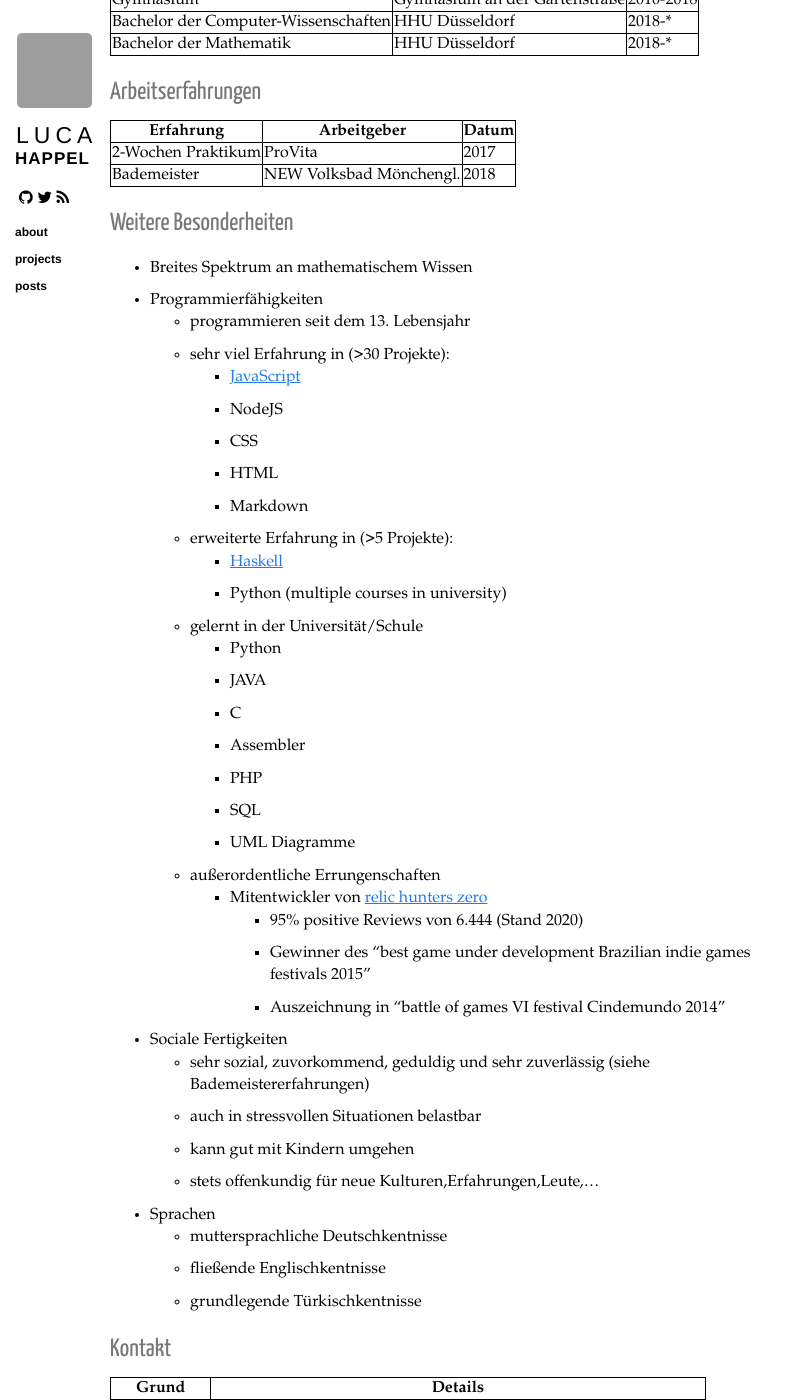
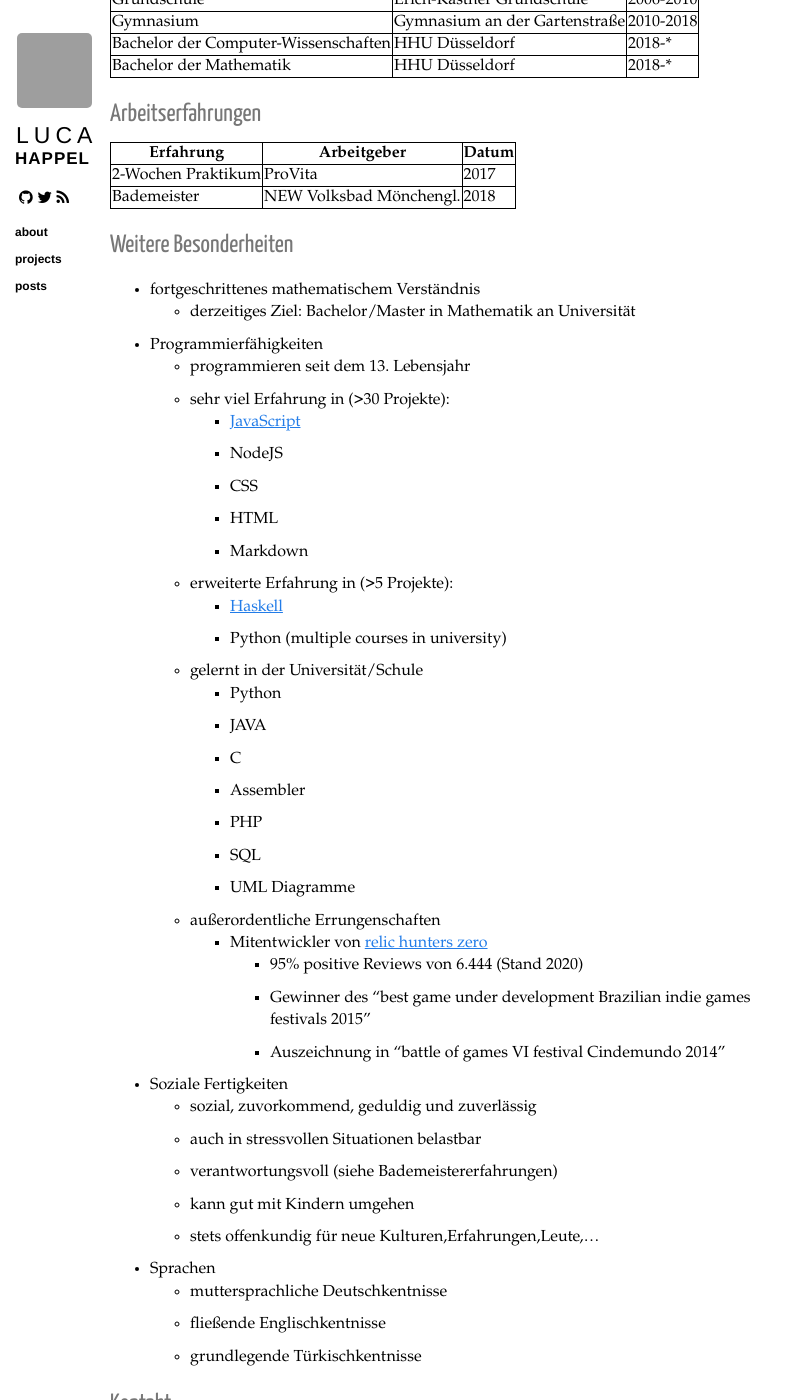
Before and after one commit to Quoteme/quoteme.github.io, a Jekyll site: the page built from about.md, in a window 1280 px wide and 1400 px high, scrolled down 2564 px. Shown: the whole window, without its empty margins (0-798 px from the left). Built offline with Jekyll 4.4.1, drawn with Linux system fonts in a browser that asks for light colours; nearby versions of some CDN libraries; some of the changed text lies outside the part shown; grey boxes are pictures that could not be loaded.

Commit message:
minor changes

```diff
--- a/about.md
+++ b/about.md
@@ -40,7 +40,8 @@
 | Lifeguard | NEW Volksbad Mönchengl. | 2018 |
 
 ### other skills
-- Vast knowledge about mathematics
+- "Advanced" knowledge about mathematics
+    - aiming for a Bachelor/Master degree in mathematics
 - Programming knowledge
 	- actively programming since age 13 (2012)
 	- a lot of experience in (>30 Projects):
@@ -115,7 +116,8 @@
 | Bademeister | NEW Volksbad Mönchengl. | 2018 |
 
 ### Weitere Besonderheiten
-- Breites Spektrum an mathematischem Wissen
+- fortgeschrittenes mathematischem Verständnis
+    - derzeitiges Ziel: Bachelor/Master in Mathematik an Universität
 - Programmierfähigkeiten
 	- programmieren seit dem 13. Lebensjahr
 	- sehr viel Erfahrung in (>30 Projekte):
@@ -140,9 +142,10 @@
 			- 95% positive Reviews von 6.444 (Stand 2020)
 			- Gewinner des "best game under development Brazilian indie games festivals 2015"
 			- Auszeichnung in "battle of games VI festival Cindemundo 2014"
-- Sociale Fertigkeiten
-	- sehr sozial, zuvorkommend, geduldig und sehr zuverlässig (siehe Bademeistererfahrungen)
+- Soziale Fertigkeiten
+	- sozial, zuvorkommend, geduldig und zuverlässig
 	- auch in stressvollen Situationen belastbar
+    - verantwortungsvoll (siehe Bademeistererfahrungen)
 	- kann gut mit Kindern umgehen
 	- stets offenkundig für neue Kulturen,Erfahrungen,Leute,...
 - Sprachen
```
Also changed, not shown: other parts of about.md (+2 -2 lines).
